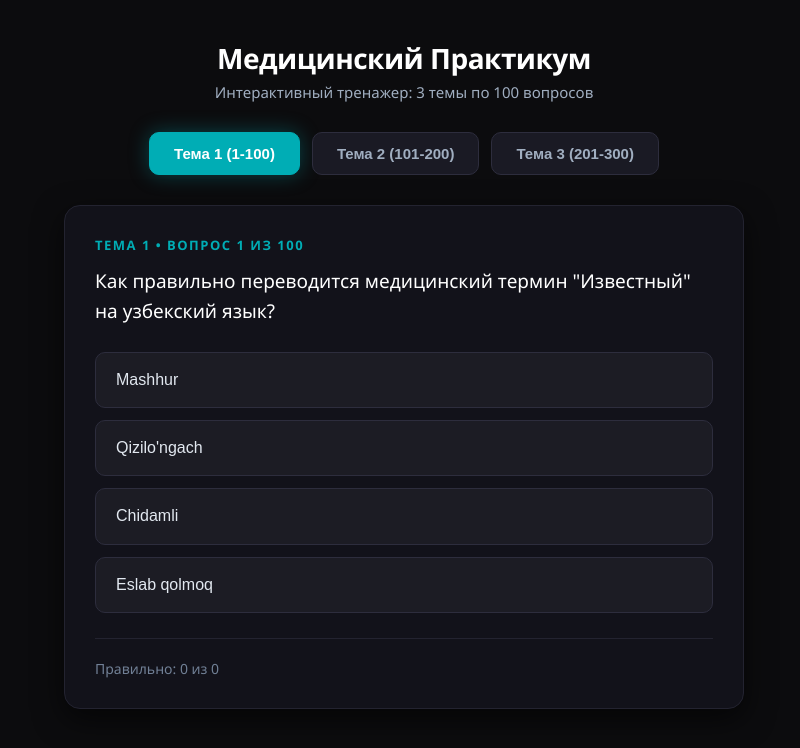
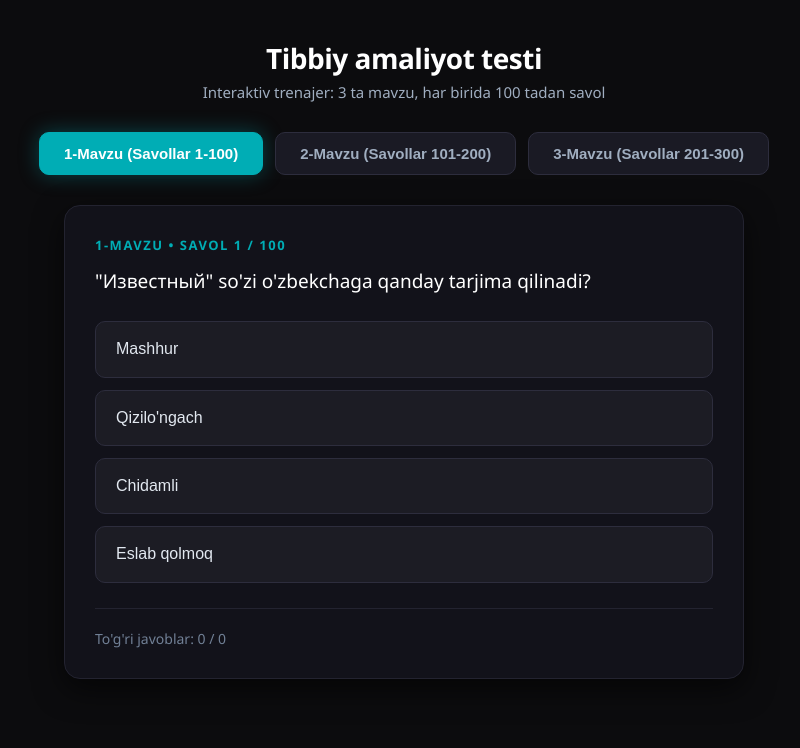
Before and after one commit to iskapaemoe1/my-medical-test, a plain HTML site: page index.html in a window 1280 px wide. Shown: the whole page, without its empty margins (236-1036 px from the left). Drawn offline with Linux system fonts and the light colour scheme.

```diff
--- a/index.html
+++ b/index.html
@@ -1,11 +1,11 @@
 <!DOCTYPE html>
-<html lang="ru">
+<html lang="uz">
 <head>
     <meta charset="UTF-8">
     <meta name="viewport" content="width=device-width, initial-scale=1.0">
-    <title>Медицинская Система Тестирования</title>
+    <title>Tibbiy va Lingvistik Test Tizimi</title>
     <style>
-        /* Полностью черная/темная тема */
+        /* To'liq qora/to'q rejim (Dark Mode) */
         body {
             background-color: #0c0c0e;
             color: #e2e8f0;
@@ -32,7 +32,7 @@
             font-size: 15px;
         }
 
-        /* Кнопки переключения тем */
+        /* Mavzularni almashtirish tugmalari */
         .theme-tabs {
             display: flex;
             gap: 12px;
@@ -66,7 +66,7 @@
             box-shadow: 0 0 20px rgba(0, 173, 181, 0.35);
         }
 
-        /* Контейнер карточки квиза */
+        /* Test kartasi konteyneri */
         .quiz-container {
             background-color: #12121a;
             border: 1px solid #232330;
@@ -96,7 +96,7 @@
             font-weight: 500;
         }
 
-        /* Список опций */
+        /* Variantlar ro'yxati */
         .options-list {
             display: flex;
             flex-direction: column;
@@ -121,7 +121,7 @@
             border-color: #4a5568;
         }
 
-        /* Подсветка ответов */
+        /* Javoblarni rangli qilish */
         .option-btn.correct {
             background-color: #0f5132 !important;
             border-color: #0f5132 !important;
@@ -135,7 +135,7 @@
             color: #ffffff;
         }
 
-        /* Элементы управления */
+        /* Boshqaruv paneli */
         .controls {
             display: flex;
             justify-content: space-between;
@@ -168,7 +168,7 @@
             background-color: #008c95;
         }
 
-        /* Экран результатов */
+        /* Natijalar ekrani */
         .result-screen {
             text-align: center;
             padding: 20px 0;
@@ -200,26 +200,26 @@
 </head>
 <body>
 
-    <h1>Медицинский Практикум</h1>
-    <div class="description">Интерактивный тренажер: 3 темы по 100 вопросов</div>
+    <h1>Tibbiy amaliyot testi</h1>
+    <div class="description">Interaktiv trenajer: 3 ta mavzu, har birida 100 tadan savol</div>
 
     <div class="theme-tabs">
-        <button class="tab-btn active" onclick="switchTheme(1)">Тема 1 (1-100)</button>
-        <button class="tab-btn" onclick="switchTheme(2)">Тема 2 (101-200)</button>
-        <button class="tab-btn" onclick="switchTheme(3)">Тема 3 (201-300)</button>
+        <button class="tab-btn active" onclick="switchTheme(1)">1-Mavzu (Savollar 1-100)</button>
+        <button class="tab-btn" onclick="switchTheme(2)">2-Mavzu (Savollar 101-200)</button>
+        <button class="tab-btn" onclick="switchTheme(3)">3-Mavzu (Savollar 201-300)</button>
     </div>
 
     <div class="quiz-container" id="quiz-card"></div>
 
     <script>
-        // Генерация полной базы данных на 300 вопросов на основе присланного PDF
+        // PDF hujjatidagi ma'lumotlar asosida 300 ta to'liq savollar bazasi
         const questionsData = {
             1: [],
             2: [],
             3: []
         };
 
-        // Сырые структурированные данные из документа для генерации 300 позиций
+        // Hujjatdan olingan tibbiy atamalarning asl tarjimalari
         const rawMedicalTerms = [
             { ru: 'Горький', uz: 'Achchiq' }, { ru: 'Известный', uz: 'Mashhur' }, { ru: 'Проверить', uz: 'Tekshirmoq' },
             { ru: 'Посвятить', uz: 'Bag\'ishlamoq' }, { ru: 'Стремиться', uz: 'Intilmoq' }, { ru: 'Чистить', uz: 'Tozalamoq' },
@@ -244,70 +244,68 @@
             { ru: 'Потовые железы', uz: 'Ter bezlari' }, { ru: 'Слюна', uz: 'So\'lak' }, { ru: 'Мокрота', uz: 'Balg\'am' },
             { ru: 'Грибок', uz: 'Zamburug\'' }, { ru: 'Сыворотка', uz: 'Zardob' }, { ru: 'Глотка', uz: 'Halqum' },
             { ru: 'Пищевод', uz: 'Qizilo\'ngach' }, { ru: 'Почка', uz: 'Buyrak' }, { ru: 'Бинт', uz: 'Bog\'lov (bint)' },
-            { ru: 'Ватa', uz: 'Paxta' }, { ru: 'Капли', uz: 'Tomchilar' }, { ru: 'Мазь', uz: 'Maz' },
+            { ru: 'Вата', uz: 'Paxta' }, { ru: 'Капли', uz: 'Tomchilar' }, { ru: 'Мазь', uz: 'Maz' },
             { ru: 'Мыло', uz: 'Sovun' }, { ru: 'Настойка', uz: 'Damlama' }
         ];
 
-        const rawGrammarItems = [
-            { q: 'Укажите предложение с обращением (Undalma).', a: '"Do\'stlar, vaqt qadriga yetaylik"', fake: ['Vaqt bor gapi', 'Keldi ketdi gapi', 'Yaxshi bola gapi'] },
-            { q: 'Какая часть речи "sari"?', a: 'Ko\'makchi (Послелог)', fake: ['Bog\'lovchi', 'Yuklama', 'Ravish'] },
-            { q: 'Какая часть речи "sayin"?', a: 'Ko\'makchi (Послелог)', fake: ['Son', 'Olmosh', 'Fe\'l'] },
-            { q: 'Какая часть речи "sababli"?', a: 'Ko\'makchi (Послелог)', fake: ['Undov', 'Bog\'lovchi', 'Ot'] },
-            { q: 'Какая часть речи "orqali"?', a: 'Ko\'makchi (Послелог)', fake: ['Ravish', 'Yuklama', 'Sifat'] },
-            { q: 'Какая часть речи "avval"?', a: 'Ravish (Наречие)', fake: ['Ko\'makchi', 'Bog\'lovchi', 'Son'] },
-            { q: 'Какая часть речи "kabi"?', a: 'Ko\'makchi (Послелог)', fake: ['Yuklama', 'Sifat', 'Fe\'l'] },
-            { q: 'Какая часть речи "qaraganda"?', a: 'Ko\'makchi (Послелог)', fake: ['Ravish', 'Bog\'lovchi', 'Undov'] },
-            { q: 'Какая часть речи "ko\'ra"?', a: 'Ko\'makchi (Послелог)', fake: ['Fe\'l', 'Yuklama', 'Ot'] },
-            { q: 'Какая часть речи "uchun"?', a: 'Ko\'makchi (Послелог)', fake: ['Bog\'lovchi', 'Ravish', 'Olmosh'] },
-            { q: 'Какой союз "va"?', a: 'Biriktiruv bog\'lovchi', fake: ['Zidlov bog\'lovchi', 'Ayiruv bog\'lovchi', 'Inkor bog\'lovchi'] },
-            { q: 'Какой союз "goh... goh"?', a: 'Ayiruv bog\'lovchi', fake: ['Biriktiruv bog\'lovchi', 'Zidlov bog\'lovchi', 'Ergashtiruvchi'] },
-            { q: 'Какой союз "yoki"?', a: 'Ayiruv bog\'lovchi', fake: ['Biriktiruv', 'Inkor', 'Zidlov'] }
+        const rawUzGrammarItems = [
+            { q: 'Undalma mavjud gapni belgilang.', a: '"Do\'stlar, vaqt qadriga yetaylik" gapi', fake: ['Vaqt tez oqar ekan gapi', 'Bugun havo juda yaxshi gapi', 'Kitob bilim manbai gapi'] },
+            { q: '"sari" qaysi yordamchi so\'z turkumi?', a: 'Ko\'makchi', fake: ['Bog\'lovchi', 'Yuklama', 'Ravish'] },
+            { q: '"sayin" qaysi yordamchi so\'z turkumi?', a: 'Ko\'makchi birikma', fake: ['Son', 'Olmosh', 'Fe\'l'] },
+            { q: '"sababli" qaysi yordamchi so\'z turkumi?', a: 'Ko\'makchi', fake: ['Undov', 'Bog\'lovchi', 'Ot'] },
+            { q: '"orqali" qaysi yordamchi so\'z turkumi?', a: 'Ko\'makchi', fake: ['Ravish', 'Yuklama', 'Sifat'] },
+            { q: '"avval" qaysi yordamchi so\'z turkumi?', a: 'Ravish (payt bildiradi)', fake: ['Ko\'makchi', 'Bog\'lovchi', 'Son'] },
+            { q: '"kabi" gapida qaysi yordamchi so\'z?', a: 'Ko\'makchi', fake: ['Yuklama', 'Sifat', 'Fe\'l'] },
+            { q: '"qaraganda" qaysi yordamchi so\'z turkumi?', a: 'Ko\'makchi', fake: ['Ravish', 'Bog\'lovchi', 'Undov'] },
+            { q: '"ko\'ra" qaysi yordamchi so\'z turkumi?', a: 'Ko\'makchi', fake: ['Fe\'l', 'Yuklama', 'Ot'] },
+            { q: '"uchun" qaysi yordamchi so\'z turkumi?', a: 'Ko\'makchi', fake: ['Bog\'lovchi', 'Ravish', 'Olmosh'] },
+            { q: '"va" qaysi bog\'lovchi?', a: 'Biriktiruv bog\'lovchi', fake: ['Zidlov bog\'lovchi', 'Ayiruv bog\'lovchi', 'Inkor bog\'lovchi'] },
+            { q: '"goh... goh" qaysi bog\'lovchi?', a: 'Ayiruv bog\'lovchi', fake: ['Biriktiruv bog\'lovchi', 'Zidlov bog\'lovchi', 'Ergashtiruvchi'] },
+            { q: '"yoki" qaysi bog\'lovchi?', a: 'Ayiruv bog\'lovchi', fake: ['Biriktiruv', 'Inkor', 'Zidlov'] }
         ];
 
-        // Автоматическая генерация 300 кастомных вопросов (по 100 на тему)
+        // 300 ta o'zbekcha savollarni avtomatik shakllantirish (har bir mavzuda to'liq 100 tadan)
         function generate300Questions() {
             let totalCounter = 1;
 
             for (let theme = 1; theme <= 3; theme++) {
                 for (let i = 1; i <= 100; i++) {
-                    // Чередуем типы вопросов для разнообразия
                     if (totalCounter % 3 === 0) {
-                        // Тип 1: ДА/НЕТ вопрос (2 варианта)
+                        // 1-Tur: HA/YO'Q formatidagi savol (2 ta variant)
                         let term = rawMedicalTerms[(totalCounter) % rawMedicalTerms.length];
                         let isTrue = Math.random() > 0.4;
-                        let fakeUz = rawMedicalTerms[(totalCounter + 3) % rawMedicalTerms.length].uz;
+                        let fakeUz = rawMedicalTerms[(totalCounter + 2) % rawMedicalTerms.length].uz;
 
                         questionsData[theme].push({
-                            q: `Верно ли перевод термина: "${term.ru}" на узбекский язык — это "${isTrue ? term.uz : fakeUz}"?`,
-                            options: ['ДА, это верно', 'НЕТ, неверно'],
+                            q: `"${term.ru}" so'zi o'zbekchaga "${isTrue ? term.uz : fakeUz}" deb tarjima qilinishi to'g'rimi?`,
+                            options: ['HA, to\'g\'ri', 'YO\'Q, noto\'g\'ri'],
                             correct: isTrue ? 0 : 1
                         });
                     } else if (totalCounter % 3 === 1) {
-                        // Тип 2: Обычный вопрос на перевод (4 варианта)
+                        // 2-Tur: To'rt variantli klassik tarjima savoli (4 ta variant)
                         let term = rawMedicalTerms[(totalCounter) % rawMedicalTerms.length];
                         let opts = [term.uz];
                         while(opts.length < 4) {
                             let randUz = rawMedicalTerms[Math.floor(Math.random() * rawMedicalTerms.length)].uz;
                             if(!opts.includes(randUz)) opts.push(randUz);
                         }
-                        // Перемешиваем варианты, запоминая правильный индекс
                         let correctAns = term.uz;
                         opts.sort(() => Math.random() - 0.5);
 
                         questionsData[theme].push({
-                            q: `Как правильно переводится медицинский термин "${term.ru}" на узбекский язык?`,
+                            q: `"${term.ru}" so'zi o'zbekchaga qanday tarjima qilinadi?`,
                             options: opts,
                             correct: opts.indexOf(correctAns)
                         });
                     } else {
-                        // Тип 3: Грамматический/анатомический контекст (4 варианта)
-                        let grammar = rawGrammarItems[(totalCounter) % rawGrammarItems.length];
+                        // 3-Tur: Sintaktik va grammatik savollar (4 ta variant)
+                        let grammar = rawUzGrammarItems[(totalCounter) % rawUzGrammarItems.length];
                         let opts = [grammar.a, ...grammar.fake];
                         let correctAns = grammar.a;
                         opts.sort(() => Math.random() - 0.5);
 
                         questionsData[theme].push({
-                            q: `${grammar.q} (Контекстный вопрос №${totalCounter})`,
+                            q: `${grammar.q} (Kontekstual savol №${totalCounter})`,
                             options: opts,
                             correct: opts.indexOf(correctAns)
                         });
@@ -319,7 +317,7 @@
 
         generate300Questions();
 
-        // Логика работы приложения
+        // Dastur logikasi
         let currentTheme = 1;
         let currentQuestionIndex = 0;
         let score = 0;
@@ -348,14 +346,14 @@
             });
 
             quizCard.innerHTML = `
-                <div class="question-number">Тема ${currentTheme} • Вопрос ${currentQuestionIndex + 1} из ${questions.length}</div>
+                <div class="question-number">${currentTheme}-Mavzu • Savol ${currentQuestionIndex + 1} / ${questions.length}</div>
                 <div class="question-text">${currentQ.q}</div>
                 <div class="options-list">
                     ${optionsHtml}
                 </div>
                 <div class="controls">
-                    <div class="score-track">Правильно: ${score} из ${currentQuestionIndex}</div>
-                    <button class="next-btn" id="next-button" onclick="nextQuestion()">Дальше</button>
+                    <div class="score-track">To'g'ri javoblar: ${score} / ${currentQuestionIndex}</div>
+                    <button class="next-btn" id="next-button" onclick="nextQuestion()">Keyingisi</button>
                 </div>
             `;
         }
@@ -376,7 +374,7 @@
                 allButtons[currentQ.correct].classList.add('correct');
             }
 
-            document.querySelector('.score-track').innerText = `Правильно: ${score} из ${currentQuestionIndex + 1}`;
+            document.querySelector('.score-track').innerText = `To'g'ri javoblar: ${score} / ${currentQuestionIndex + 1}`;
             document.getElementById('next-button').style.display = 'block';
         }
 
@@ -406,15 +404,15 @@
             const questions = questionsData[currentTheme];
             quizCard.innerHTML = `
                 <div class="result-screen">
-                    <h2>Тестирование по Теме ${currentTheme} успешно пройдено!</h2>
+                    <h2>${currentTheme}-Mavzu bo'yicha test yakunlandi!</h2>
                     <div class="result-score">${score} / ${questions.length}</div>
-                    <p>Вы проработали крупный пласт терминологии и грамматики.</p>
-                    <button class="restart-btn" onclick="switchTheme(${currentTheme})">Пройти тему заново</button>
+                    <p>Tibbiy terminlar va grammatika bazasini muvaffaqiyatli topshirdingiz.</p>
+                    <button class="restart-btn" onclick="switchTheme(${currentTheme})">Qaytadan boshlash</button>
                 </div>
             `;
         }
 
-        // Первичный запуск
+        // Birinchi marta yuklanganda ishga tushirish
         renderQuestion();
     </script>
 </body>
```
